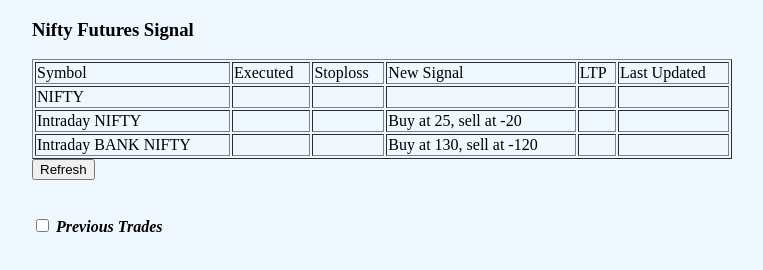
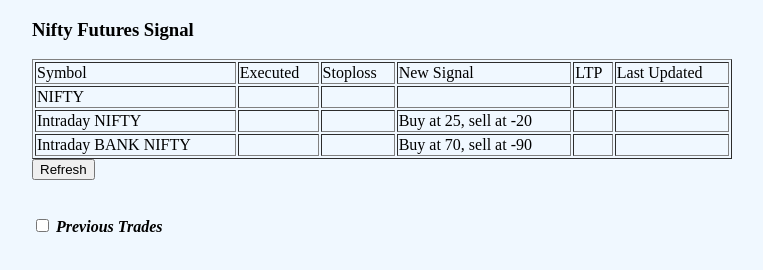
Before and after one commit to EpeniBot/trading, a plain HTML site: page index.html in a window 1280 px wide. Shown: the whole page, without its empty margins (288-1051 px from the left). Drawn offline with nearby package versions, Linux system fonts and the light colour scheme; no server answers.

Commit message:
Changed bank nifty delta

```diff
--- a/index.html
+++ b/index.html
@@ -46,7 +46,7 @@
 <td>Intraday BANK NIFTY</td>
 <td></td>
 <td></td>
-<td>Buy at {{signal['BN_PID_MAX'] + 130}}, sell at  {{signal['BN_PID_MIN'] - 120}} </td>
+<td>Buy at {{signal['BN_PID_MAX'] + 70}}, sell at  {{signal['BN_PID_MIN'] - 90}} </td>
 <td></td>
 <td></td>
 
```
